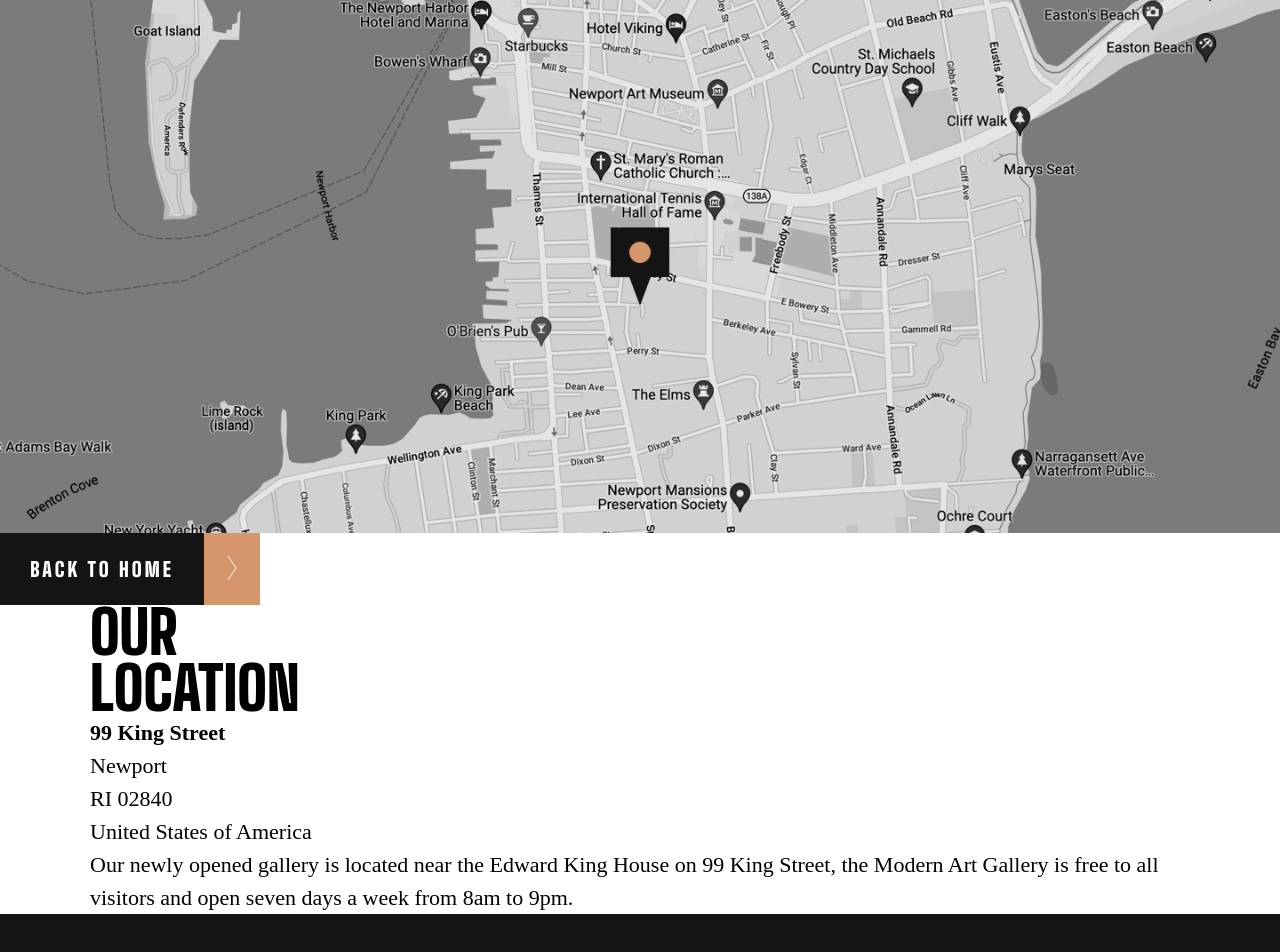
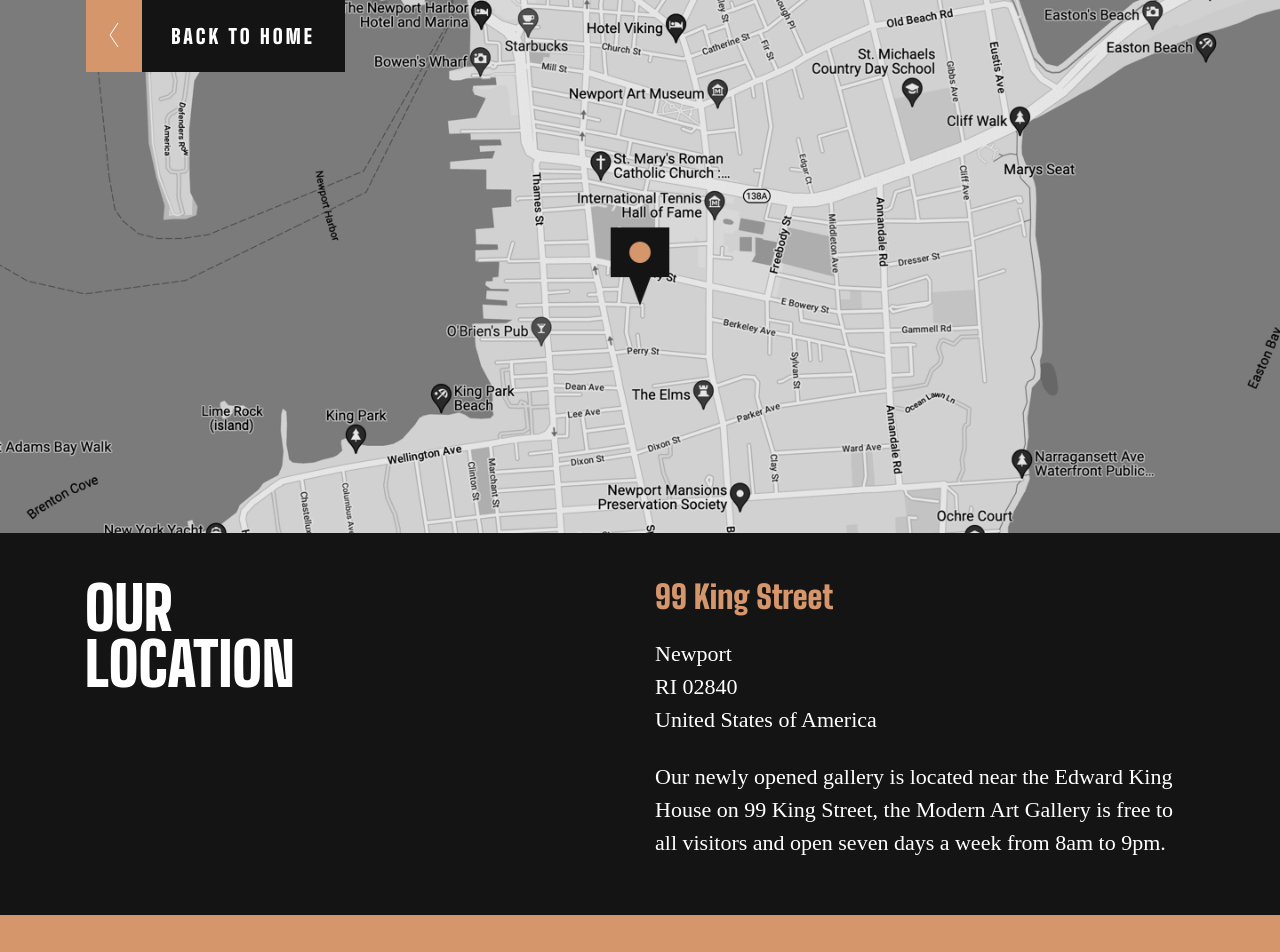
Before and after one commit to Kaji1127/Art-Gallery-Website, a website: page starter-code/location.html in a window 1280 px wide. Shown: the top 952 px of the page. Drawn offline with Linux system fonts and the light colour scheme.

Commit message:
edit styles

```diff
--- a/starter-code/app/scss/base/_base.scss
+++ b/starter-code/app/scss/base/_base.scss
@@ -18,7 +18,7 @@
 	}
 
 	@include breakpoint(xlarge) {
-		max-width: 110rem;
+		max-width: 111rem;
 		// margin: 0 auto;
 	}
 }
--- a/starter-code/app/scss/base/_typography.scss
+++ b/starter-code/app/scss/base/_typography.scss
@@ -41,6 +41,17 @@
 		line-height: 0.92;
 	}
 
+	&--white {
+		color: var(--white);
+		line-height: 1.1;
+
+		@include breakpoint-down(medium) {
+			& span {
+				display: initial;
+			}
+		}
+	}
+
 	@include breakpoint(xlarge) {
 		font-size: 6rem;
 	}
@@ -55,10 +66,20 @@
 		display: block;
 		line-height: 0.92;
 	}
+	&--black {
+		color: var(--black);
+	}
 
 	@include breakpoint(xlarge) {
 		font-size: 3.2rem;
 	}
+}
+
+.heading-fourth {
+	color: var(--gold);
+	font-size: 3.2rem;
+	font-family: var(--font-shoulder);
+	line-height: 1;
 }
 
 .description {
@@ -68,4 +89,8 @@
 	&--white {
 		color: var(--white);
 	}
+
+	&--black {
+		color: var(--black);
+	}
 }
--- a/starter-code/app/scss/components/_button.scss
+++ b/starter-code/app/scss/components/_button.scss
@@ -17,6 +17,7 @@
 	text-transform: uppercase;
 	transition: all 0.4s;
 
+	&-right {
 		&::after {
 			content: url('../assets/icon-arrow-right.svg');
 			position: absolute;
@@ -31,6 +32,7 @@
 			background-color: var(--gold);
 			transition: all 0.4s;
 		}
+	}
 
 	&:hover {
 		background-color: var(--gold);
@@ -39,4 +41,50 @@
 			background-color: var(--black);
 		}
 	}
+
+	&-inverse {
+		margin-left: 5.6rem;
+		&::before {
+			content: url('../assets/icon-arrow-left.svg');
+			position: absolute;
+			top: 0;
+			left: -5.5rem;
+			width: 5.6rem;
+			height: 7.2rem;
+			padding-top: 4px;
+			display: flex;
+			align-items: center;
+			justify-content: center;
+			background-color: var(--gold);
+			transition: all 0.4s;
 		}
+		&:hover {
+			background-color: var(--gold);
+
+			&::before {
+				background-color: var(--black);
+			}
+		}
+	}
+}
+
+.button-wrapper {
+	position: absolute;
+	inset: 0;
+	margin: 0 auto;
+
+	@include breakpoint(small) {
+		max-width: 42rem;
+	}
+	@include breakpoint(medium) {
+		max-width: 68.9rem;
+	}
+
+	@include breakpoint(large) {
+		max-width: 96rem;
+	}
+
+	@include breakpoint(xlarge) {
+		max-width: 111rem;
+	}
+}
--- a/starter-code/app/scss/layout/_footer.scss
+++ b/starter-code/app/scss/layout/_footer.scss
@@ -3,6 +3,11 @@
 .footer {
 	background-color: var(--black);
 	padding: 4.8rem 0;
+
+	&--gold {
+		background-color: var(--gold);
+		color: var(--black);
+	}
 
 	@include breakpoint(large) {
 		padding: 8rem 0;
@@ -27,6 +32,7 @@
 			margin-right: 5rem;
 		}
 		@include breakpoint(xlarge) {
+			width: 43rem;
 			font-size: 1.8rem;
 		}
 	}
@@ -51,4 +57,16 @@
 			fill: var(--gold);
 		}
 	}
+
+	&--black {
+		& .sns__icon {
+			fill: var(--black);
+			cursor: pointer;
+			transition: all 0.4s;
+
+			&:hover {
+				fill: var(--white);
+			}
+		}
+	}
 }
--- /dev/null
+++ b/starter-code/app/scss/layout/_location.scss
@@ -0,0 +1,34 @@
+@use 'utility' as *;
+
+.location {
+	background-color: var(--black);
+	color: var(--white);
+	padding: 4.8rem 0 5.6rem;
+
+	&__content {
+		display: flex;
+		flex-direction: column;
+		row-gap: 4.8rem;
+
+		@include breakpoint(medium) {
+			flex-direction: row;
+			column-gap: 6.8rem;
+		}
+
+		@include breakpoint(large) {
+			flex-direction: row;
+			justify-content: space-between;
+		}
+	}
+
+	&__text {
+		display: flex;
+		flex-direction: column;
+		row-gap: 2rem;
+
+		@include breakpoint(large) {
+			row-gap: 2.4rem;
+			max-width: 54rem;
+		}
+	}
+}
--- /dev/null
+++ b/starter-code/app/scss/layout/_map.scss
@@ -0,0 +1,11 @@
+@use 'utility' as *;
+
+.map {
+	position: relative;
+	&__image {
+		width: 100%;
+		height: 100%;
+		max-height: 60rem;
+		object-fit: cover;
+	}
+}
--- a/starter-code/app/scss/layout/index.scss
+++ b/starter-code/app/scss/layout/index.scss
@@ -1,3 +1,5 @@
 @forward 'header';
 @forward 'gallery';
 @forward 'footer';
+@forward 'map';
+@forward 'location';
```
Also changed, not shown: starter-code/dist/style.css, 1 other file. Lines whose indentation alone changed are shown as unchanged.
